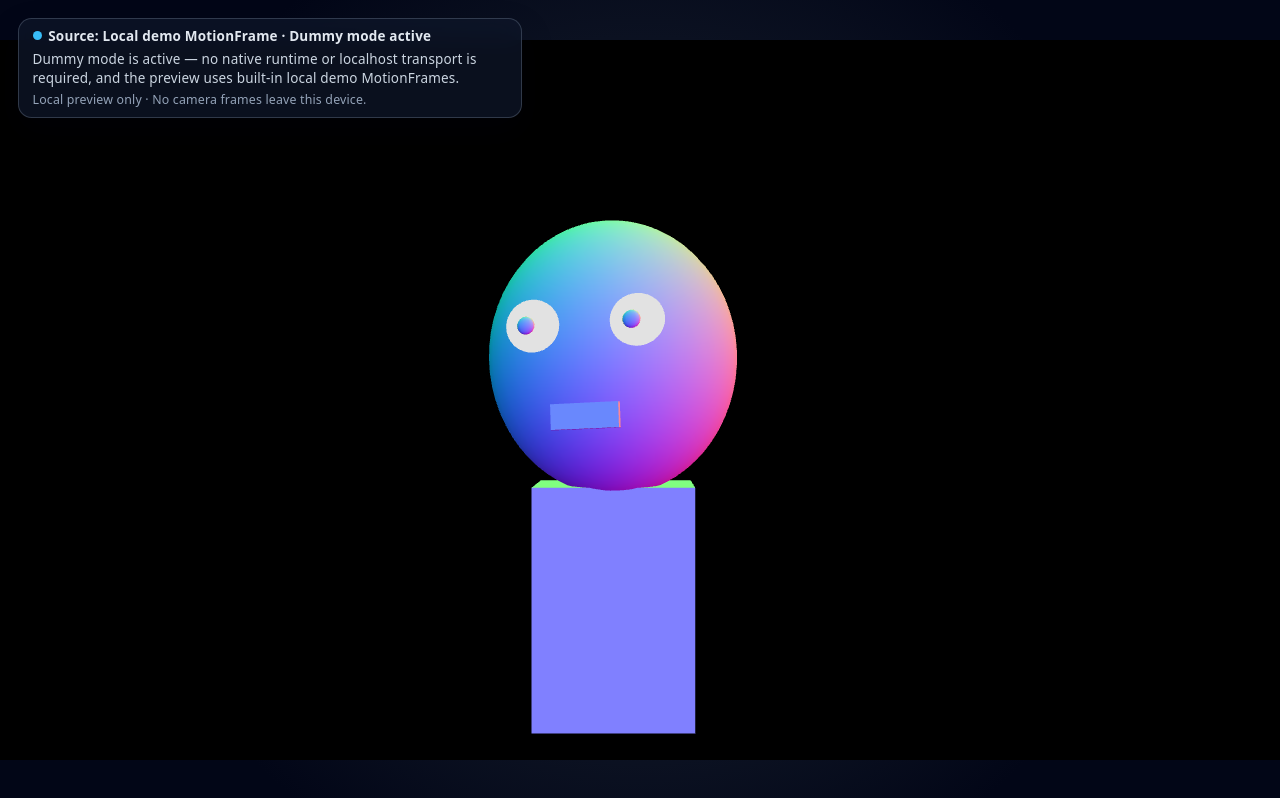
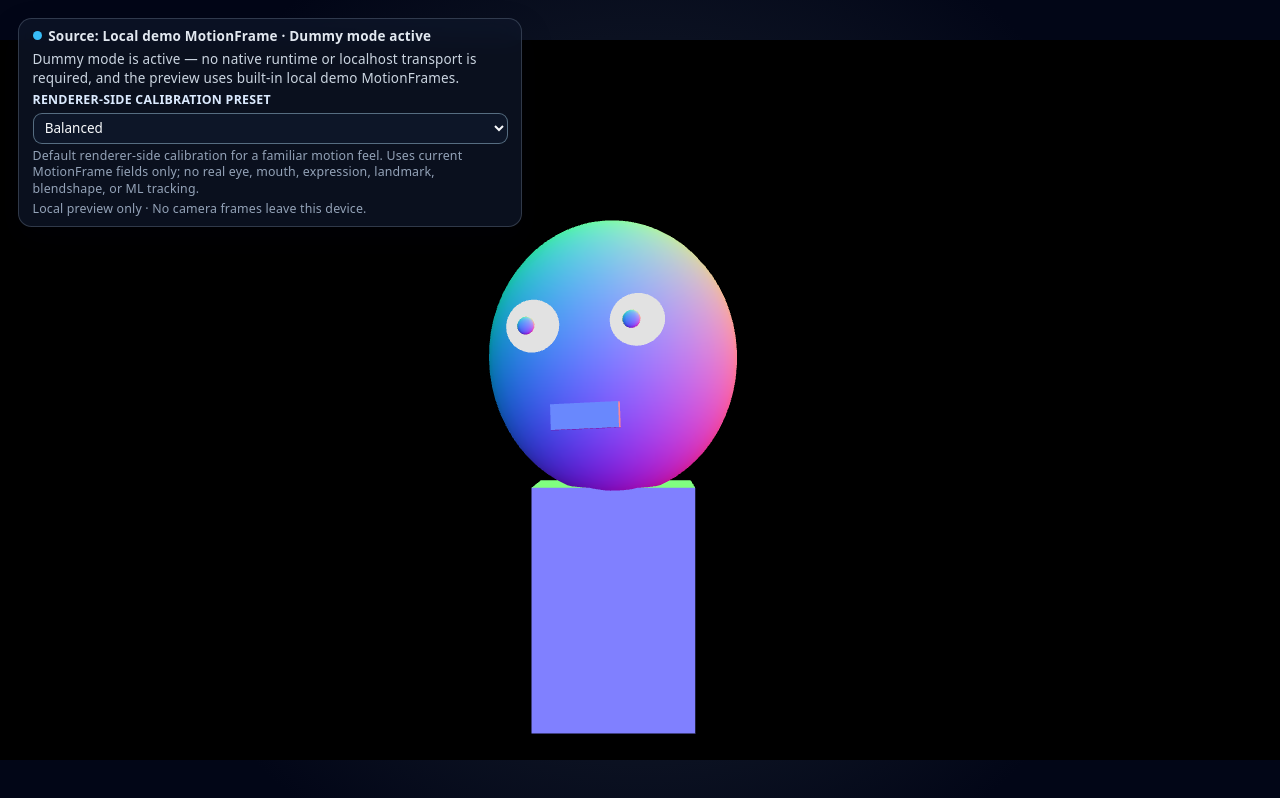
Before and after one commit to YT-TechDev/local-virtual-kit, a React (Vite) app in the folder apps/web-preview/: page / in a window 1280 px wide. Built offline with nearby package versions, Linux system fonts and the light colour scheme.

Commit message:
feat: add web preview calibration presets (#453)

```diff
--- a/apps/web-preview/src/App.css
+++ b/apps/web-preview/src/App.css
@@ -251,3 +251,30 @@
   box-shadow: 0 0 0.75rem rgb(250 204 21 / 0.75);
   transform: translate(-50%, -50%);
 }
+
+.preview-source-badge__calibration {
+  display: grid;
+  gap: 0.25rem;
+}
+
+.preview-source-badge__calibration-label {
+  color: #dbeafe;
+  font-size: 0.6875rem;
+  font-weight: 700;
+  letter-spacing: 0.02em;
+  text-transform: uppercase;
+}
+
+.preview-source-badge__calibration-select {
+  border: 1px solid rgb(186 230 253 / 0.42);
+  border-radius: 0.5rem;
+  background: rgb(15 23 42 / 0.92);
+  color: #f8fafc;
+  font: inherit;
+  padding: 0.25rem 0.4rem;
+}
+
+.preview-source-badge__calibration-select:focus-visible {
+  outline: 2px solid #38bdf8;
+  outline-offset: 2px;
+}
--- a/apps/web-preview/src/components/AvatarPreview.tsx
+++ b/apps/web-preview/src/components/AvatarPreview.tsx
@@ -1,5 +1,5 @@
 import { Canvas, useFrame } from "@react-three/fiber";
-import { useEffect, useMemo, useState } from "react";
+import { useEffect, useMemo, useState, type ChangeEvent } from "react";
 import { createDummyMotionFrame, type MotionFrame } from "@lvk/motion-protocol";
 import { DummyAvatar } from "./DummyAvatar";
 import {
@@ -16,6 +16,13 @@ import {
   type AvatarMotionState,
 } from "../motion/mapMotionFrameToAvatar";
 import { computeLostTrackingFallbackMotion } from "../motion/lostTrackingFallback";
+import {
+  DEFAULT_FACE_FOLLOWING_PRESET_ID,
+  FACE_FOLLOWING_PRESETS,
+  getFaceFollowingPresetById,
+  type FaceFollowingPreset,
+  type FaceFollowingPresetId,
+} from "../motion/faceFollowingPresets";
 import { smoothTrackingMotion } from "../motion/trackingSmoothing";
 import type { PreviewDebugMode } from "../preview/previewDebug";
 import type { PreviewMode } from "../preview/previewMode";
@@ -29,6 +36,7 @@ type AvatarPreviewProps = {
 
 type AvatarSceneProps = {
   nativeFrame: MotionFrame | null;
+  preset: FaceFollowingPreset;
   source: PreviewSource;
 };
 
@@ -311,7 +319,7 @@ function getSourceBadgeContent(
   };
 }
 
-function AvatarScene({ nativeFrame, source }: AvatarSceneProps) {
+function AvatarScene({ nativeFrame, preset, source }: AvatarSceneProps) {
   const [fallbackState, setFallbackState] = useState(
     createInitialTrackingFallbackState,
   );
@@ -326,7 +334,7 @@ function AvatarScene({ nativeFrame, source }: AvatarSceneProps) {
       source === "native"
         ? (nativeFrame ?? stableNativeFallbackFrame)
         : createDummyMotionFrame(timestampMs);
-    const mappedMotion = mapMotionFrameToAvatar(frame);
+    const mappedMotion = mapMotionFrameToAvatar(frame, preset.calibration);
 
     setFallbackState((previousState) => {
       if (mappedMotion.trackingStatus === "tracking") {
@@ -354,6 +362,7 @@ function AvatarScene({ nativeFrame, source }: AvatarSceneProps) {
                 previousState.lastTrackingMotion ?? idleApproximatedMotion,
                 idleApproximatedMotion,
                 delta,
+                preset.smoothing,
               )
             : idleApproximatedMotion;
 
@@ -424,6 +433,9 @@ export function AvatarPreview({ debugMode, mode, source }: AvatarPreviewProps) {
   const panelClassName = `preview-panel preview-panel--${mode}`;
   const [endpointCopyFeedback, setEndpointCopyFeedback] =
     useState<EndpointCopyFeedbackState>(null);
+  const [selectedPresetId, setSelectedPresetId] =
+    useState<FaceFollowingPresetId>(DEFAULT_FACE_FOLLOWING_PRESET_ID);
+  const selectedPreset = getFaceFollowingPresetById(selectedPresetId);
   const currentEndpointCopyFeedback =
     endpointCopyFeedback?.endpointNote === sourceBadgeContent.endpointNote
       ? endpointCopyFeedback.message
@@ -456,6 +468,10 @@ export function AvatarPreview({ debugMode, mode, source }: AvatarPreviewProps) {
       window.clearTimeout(clearFeedbackTimer);
     };
   }, [endpointCopyFeedback]);
+
+  const handlePresetChange = (event: ChangeEvent<HTMLSelectElement>) => {
+    setSelectedPresetId(event.target.value as FaceFollowingPresetId);
+  };
 
   const handleCopyEndpoint = () => {
     if (navigator.clipboard === undefined) {
@@ -559,6 +575,30 @@ export function AvatarPreview({ debugMode, mode, source }: AvatarPreviewProps) {
               )}
             </span>
           )}
+          <label className="preview-source-badge__calibration">
+            <span className="preview-source-badge__calibration-label">
+              Renderer-side calibration preset
+            </span>
+            <select
+              className="preview-source-badge__calibration-select"
+              value={selectedPresetId}
+              onChange={handlePresetChange}
+              aria-describedby="web-preview-calibration-copy"
+            >
+              {FACE_FOLLOWING_PRESETS.map((preset) => (
+                <option key={preset.id} value={preset.id}>
+                  {preset.label}
+                </option>
+              ))}
+            </select>
+          </label>
+          <span
+            id="web-preview-calibration-copy"
+            className="preview-source-badge__note"
+          >
+            {selectedPreset.summary} Uses current MotionFrame fields only; no
+            real eye, mouth, expression, landmark, blendshape, or ML tracking.
+          </span>
           <span className="preview-source-badge__note">
             {PREVIEW_LOCAL_PRIVACY_NOTE}
           </span>
@@ -579,7 +619,11 @@ export function AvatarPreview({ debugMode, mode, source }: AvatarPreviewProps) {
           camera={{ position: [0, 0, 5], fov: 45 }}
           gl={{ alpha: isObsMode }}
         >
-          <AvatarScene nativeFrame={nativeFrame} source={source} />
+          <AvatarScene
+            nativeFrame={nativeFrame}
+            preset={selectedPreset}
+            source={source}
+          />
         </Canvas>
       </section>
     </main>
--- /dev/null
+++ b/apps/web-preview/src/motion/faceFollowingPresets.ts
@@ -0,0 +1,63 @@
+import type { FaceFollowingCalibration } from "./faceFollowingCalibration";
+import type { TrackingSmoothingOptions } from "./trackingSmoothing";
+
+export type FaceFollowingPresetId = "balanced" | "steady" | "responsive";
+
+export type FaceFollowingPreset = {
+  id: FaceFollowingPresetId;
+  label: string;
+  summary: string;
+  calibration: FaceFollowingCalibration;
+  smoothing: TrackingSmoothingOptions;
+};
+
+const createCalibration = (
+  sensitivityScale: number,
+  deadzone: number,
+): FaceFollowingCalibration => ({
+  center: { x: 0, y: 0, z: 0 },
+  sensitivity: {
+    x: 3.2 * sensitivityScale,
+    y: 2.4 * sensitivityScale,
+    z: 0.9 * sensitivityScale,
+  },
+  deadzone: { x: deadzone, y: deadzone, z: deadzone / 2 },
+});
+
+export const FACE_FOLLOWING_PRESETS: readonly FaceFollowingPreset[] = [
+  {
+    id: "balanced",
+    label: "Balanced",
+    summary: "Default renderer-side calibration for a familiar motion feel.",
+    calibration: createCalibration(1, 0),
+    smoothing: { positionTauSeconds: 0.12, rotationTauSeconds: 0.12 },
+  },
+  {
+    id: "steady",
+    label: "Steady",
+    summary:
+      "Adds a small deadzone and more smoothing for calmer face-following.",
+    calibration: createCalibration(0.82, 0.045),
+    smoothing: { positionTauSeconds: 0.18, rotationTauSeconds: 0.16 },
+  },
+  {
+    id: "responsive",
+    label: "Responsive",
+    summary:
+      "Raises sensitivity and reduces smoothing for quicker renderer motion.",
+    calibration: createCalibration(1.18, 0.015),
+    smoothing: { positionTauSeconds: 0.08, rotationTauSeconds: 0.08 },
+  },
+] as const;
+
+export const DEFAULT_FACE_FOLLOWING_PRESET_ID: FaceFollowingPresetId =
+  "balanced";
+
+export const getFaceFollowingPresetById = (
+  id: FaceFollowingPresetId,
+): FaceFollowingPreset => {
+  return (
+    FACE_FOLLOWING_PRESETS.find((preset) => preset.id === id) ??
+    FACE_FOLLOWING_PRESETS[0]
+  );
+};
--- a/apps/web-preview/src/motion/trackingSmoothing.ts
+++ b/apps/web-preview/src/motion/trackingSmoothing.ts
@@ -29,6 +29,16 @@ import { lerpTuple3, type AvatarMotionState } from "./mapMotionFrameToAvatar";
 // knob; head rotation uses the same constant for consistent easing.
 export const TRACKING_POSITION_SMOOTHING_TAU_SECONDS = 0.12;
 export const TRACKING_ROTATION_SMOOTHING_TAU_SECONDS = 0.12;
+
+export type TrackingSmoothingOptions = {
+  positionTauSeconds: number;
+  rotationTauSeconds: number;
+};
+
+export const DEFAULT_TRACKING_SMOOTHING_OPTIONS: TrackingSmoothingOptions = {
+  positionTauSeconds: TRACKING_POSITION_SMOOTHING_TAU_SECONDS,
+  rotationTauSeconds: TRACKING_ROTATION_SMOOTHING_TAU_SECONDS,
+};
 
 /**
  * Frame-rate-independent exponential smoothing factor for a given frame delta
@@ -66,14 +76,15 @@ export const smoothTrackingMotion = (
   previous: AvatarMotionState,
   target: AvatarMotionState,
   deltaSeconds: number,
+  options: TrackingSmoothingOptions = DEFAULT_TRACKING_SMOOTHING_OPTIONS,
 ): AvatarMotionState => {
   const positionAlpha = computeExponentialSmoothingAlpha(
     deltaSeconds,
-    TRACKING_POSITION_SMOOTHING_TAU_SECONDS,
+    options.positionTauSeconds,
   );
   const rotationAlpha = computeExponentialSmoothingAlpha(
     deltaSeconds,
-    TRACKING_ROTATION_SMOOTHING_TAU_SECONDS,
+    options.rotationTauSeconds,
   );
 
   return {
```
Also changed, not shown: apps/web-preview/src/motion/faceFollowingCalibration.ts (+58 -8 lines), 1 other file (tests, documents, lock files or other folders).
